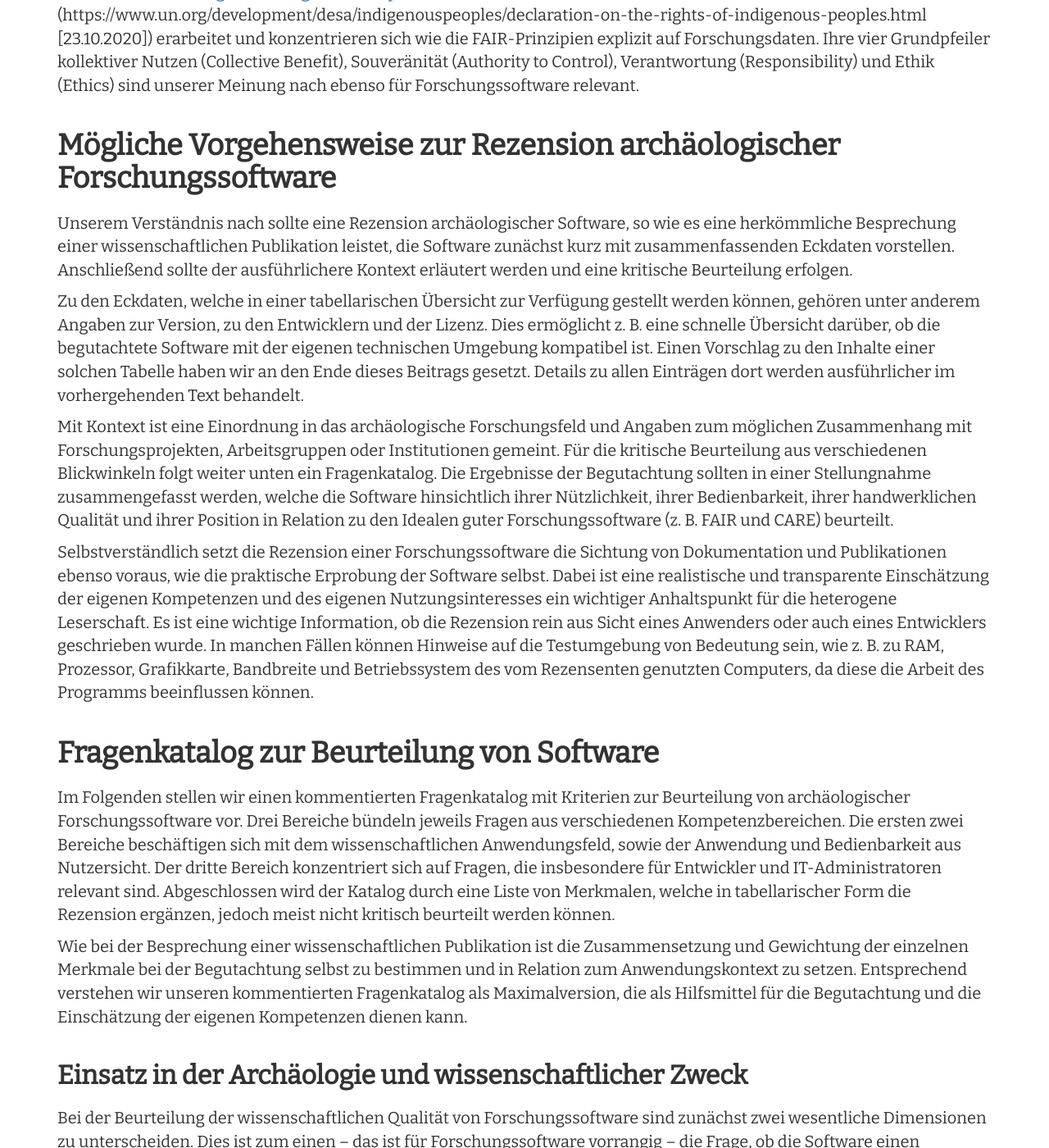
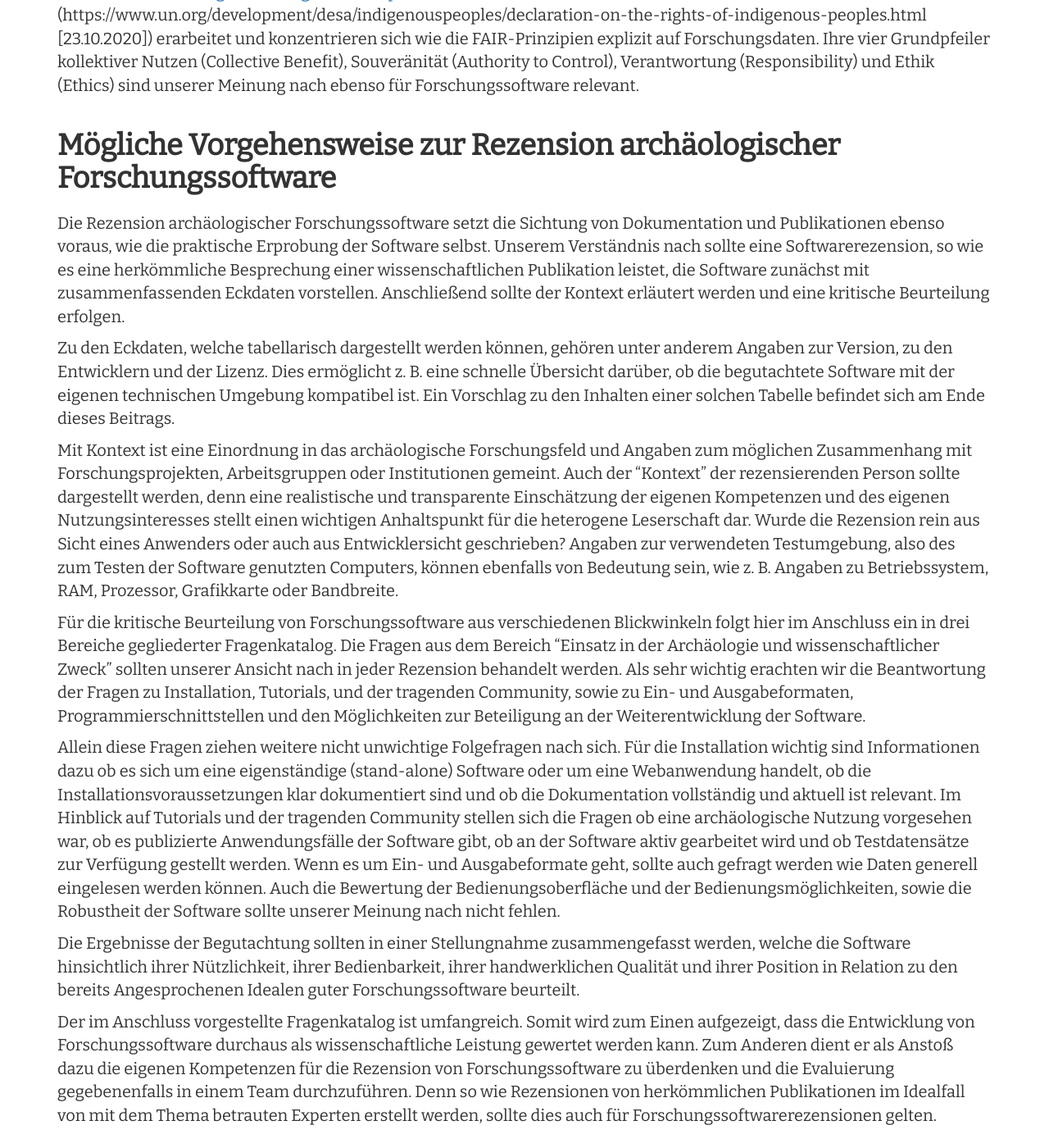
Before and after one commit to Research-Squirrel-Engineers/Impuls_SoftwareRezensionen_DGUF, a Jekyll site: the page built from Draft.md, in a window 1280 px wide and 1400 px high, scrolled down 7309 px. Shown: the whole window at 82% size. Built offline with Jekyll 4.4.1, drawn with Linux system fonts in a browser that asks for light colours; nearby versions of some CDN libraries; some of the changed text lies outside the part shown.

Commit message:
Anleitung überarbeitet. Paar Änderungen im Ausblick.

```diff
--- a/Draft.md
+++ b/Draft.md
@@ -150,13 +150,19 @@ In den Archäologien, in denen häufig an fremden Kulturen und Kulturhinterlasse
 
 ## Mögliche Vorgehensweise zur Rezension archäologischer Forschungssoftware
 
-Unserem Verständnis nach sollte eine Rezension archäologischer Software, so wie es eine herkömmliche Besprechung einer wissenschaftlichen Publikation leistet, die Software zunächst kurz mit zusammenfassenden Eckdaten vorstellen. Anschließend sollte der ausführlichere Kontext erläutert werden und eine kritische Beurteilung erfolgen.
+Die Rezension archäologischer Forschungssoftware setzt die Sichtung von Dokumentation und Publikationen ebenso voraus, wie die praktische Erprobung der Software selbst. Unserem Verständnis nach sollte eine Softwarerezension, so wie es eine herkömmliche Besprechung einer wissenschaftlichen Publikation leistet, die Software zunächst mit zusammenfassenden Eckdaten vorstellen. Anschließend sollte der Kontext erläutert werden und eine kritische Beurteilung erfolgen.
 
-Zu den Eckdaten, welche in einer tabellarischen Übersicht zur Verfügung gestellt werden können, gehören unter anderem Angaben zur Version, zu den Entwicklern und der Lizenz. Dies ermöglicht z. B. eine schnelle Übersicht darüber, ob die begutachtete Software mit der eigenen technischen Umgebung kompatibel ist. Einen Vorschlag zu den Inhalte einer solchen Tabelle haben wir an den Ende dieses Beitrags gesetzt. Details zu allen Einträgen  dort werden ausführlicher im vorhergehenden Text behandelt.
+Zu den Eckdaten, welche tabellarisch dargestellt werden können, gehören unter anderem Angaben zur Version, zu den Entwicklern und der Lizenz. Dies ermöglicht z. B. eine schnelle Übersicht darüber, ob die begutachtete Software mit der eigenen technischen Umgebung kompatibel ist. Ein Vorschlag zu den Inhalten einer solchen Tabelle befindet sich am Ende dieses Beitrags.
 
-Mit Kontext ist eine Einordnung in das archäologische Forschungsfeld und Angaben zum möglichen Zusammenhang mit Forschungsprojekten, Arbeitsgruppen oder Institutionen gemeint. Für die kritische Beurteilung aus verschiedenen Blickwinkeln folgt weiter unten ein Fragenkatalog. Die Ergebnisse der Begutachtung sollten in einer Stellungnahme zusammengefasst werden, welche die Software hinsichtlich ihrer Nützlichkeit, ihrer Bedienbarkeit, ihrer handwerklichen Qualität und ihrer Position in Relation zu den Idealen guter Forschungssoftware (z. B. FAIR und CARE) beurteilt.
+Mit Kontext ist eine Einordnung in das archäologische Forschungsfeld und Angaben zum möglichen Zusammenhang mit Forschungsprojekten, Arbeitsgruppen oder Institutionen gemeint. Auch der "Kontext" der rezensierenden Person sollte dargestellt werden, denn eine realistische und transparente Einschätzung der eigenen Kompetenzen und des eigenen Nutzungsinteresses stellt einen wichtigen Anhaltspunkt für die heterogene Leserschaft dar. Wurde die Rezension rein aus Sicht eines Anwenders oder auch aus Entwicklersicht geschrieben? Angaben zur verwendeten Testumgebung, also des zum Testen der Software genutzten Computers, können ebenfalls von Bedeutung sein, wie z. B. Angaben zu Betriebssystem, RAM, Prozessor, Grafikkarte oder Bandbreite.
 
-Selbstverständlich setzt die Rezension einer Forschungssoftware die Sichtung von Dokumentation und Publikationen ebenso voraus, wie die praktische Erprobung der Software selbst. Dabei ist eine realistische und transparente Einschätzung der eigenen Kompetenzen und des eigenen Nutzungsinteresses ein wichtiger Anhaltspunkt für die heterogene Leserschaft. Es ist eine wichtige Information, ob die Rezension rein aus Sicht eines Anwenders oder auch eines Entwicklers geschrieben wurde. In manchen Fällen können Hinweise auf die Testumgebung von Bedeutung sein, wie z. B. zu RAM, Prozessor, Grafikkarte, Bandbreite und Betriebssystem des vom Rezensenten genutzten Computers, da diese die Arbeit des Programms beeinflussen können.
+Für die kritische Beurteilung von Forschungssoftware aus verschiedenen Blickwinkeln folgt hier im Anschluss ein in drei Bereiche gegliederter Fragenkatalog. Die Fragen aus dem Bereich "Einsatz in der Archäologie und wissenschaftlicher Zweck" sollten unserer Ansicht nach in jeder Rezension behandelt werden. Als sehr wichtig erachten wir die Beantwortung der Fragen zu Installation, Tutorials, und der tragenden Community, sowie zu Ein- und Ausgabeformaten, Programmierschnittstellen und den Möglichkeiten zur Beteiligung an der Weiterentwicklung der Software.
+
+Allein diese Fragen ziehen weitere nicht unwichtige Folgefragen nach sich. Für die Installation wichtig sind Informationen dazu ob es sich um eine eigenständige (stand-alone) Software oder um eine Webanwendung handelt, ob die Installationsvoraussetzungen klar dokumentiert sind und ob die Dokumentation vollständig und aktuell ist relevant. Im Hinblick auf Tutorials und der tragenden Community stellen sich die Fragen ob eine archäologische Nutzung vorgesehen war, ob es publizierte Anwendungsfälle der Software gibt, ob an der Software aktiv gearbeitet wird und ob Testdatensätze zur Verfügung gestellt werden. Wenn es um Ein- und Ausgabeformate geht, sollte auch gefragt werden wie Daten generell eingelesen werden können. Auch die Bewertung der Bedienungsoberfläche und der Bedienungsmöglichkeiten, sowie die Robustheit der Software sollte unserer Meinung nach nicht fehlen.
+
+Die Ergebnisse der Begutachtung sollten in einer Stellungnahme zusammengefasst werden, welche die Software hinsichtlich ihrer Nützlichkeit, ihrer Bedienbarkeit, ihrer handwerklichen Qualität und ihrer Position in Relation zu den bereits Angesprochenen Idealen guter Forschungssoftware beurteilt.
+
+Der im Anschluss vorgestellte Fragenkatalog ist umfangreich. Somit wird zum Einen aufgezeigt, dass die Entwicklung von Forschungssoftware durchaus als wissenschaftliche Leistung gewertet werden kann. Zum Anderen dient er als Anstoß dazu die eigenen Kompetenzen für die Rezension von Forschungssoftware zu überdenken und die Evaluierung gegebenenfalls in einem Team durchzuführen. Denn so wie Rezensionen von herkömmlichen Publikationen im Idealfall von mit dem Thema betrauten Experten erstellt werden, sollte dies auch für Forschungssoftwarerezensionen gelten.
 
 ## Fragenkatalog zur Beurteilung von Software
 
@@ -318,7 +324,9 @@ Im Folgenden stellen wir einige Punkte vor, die tabellarisch am Ende oder Anfang
 
 ## Ausblick
 
-Dieser Impuls entsteht in einer Zeit, die von einem beschleunigten digitalen Wandel geprägt ist und sich unter anderem an der sich gerade formierenden *Nationalen Forschungsdateninfrastruktur* (NFDI) der *Deutschen Forschungsgesellschaft* (DFG) zeigt. Während bei ähnlichen Themen in Bezug auf Daten bereits mehr Konsens und Erfahrung besteht, wurde die Diskussion zur Bewertung von Software in der Archäologie und ihrer Nachbardisziplinen gerade erst begonnen. Die wenigen zum Zeitpunkt unserer Diskussion vorliegenden Softwarerezensionen für archäologische Aufgaben (insb. in der Zeitschrift *Internet Archaeology*) besprechen einige der hier genannten Punkte, sind jedoch weniger umfassend. Die Überlegungen hier sind von einer gewissen theoretischen Natur, da sich noch kein Konsens über Software- Rezensionen in der Archäologie gebildet hat. Wie einleitend bemerkt, sind Diskussionsbeiträge und Anregungen erwünscht, anhand derer eine künftige Überarbeitung dieses Dokuments möglich wird.
+Dieser Impuls entsteht in einer Zeit, die von einem beschleunigten digitalen Wandel geprägt ist und sich unter anderem an der sich gerade formierenden *Nationalen Forschungsdateninfrastruktur* (NFDI) der *Deutschen Forschungsgesellschaft* (DFG) zeigt. Während bei ähnlichen Themen in Bezug auf Daten bereits mehr Konsens und Erfahrung besteht, wurde die Diskussion zur Bewertung von Software in der Archäologie und ihren Nachbardisziplinen gerade erst begonnen. Die wenigen zum Zeitpunkt unserer Diskussion vorliegenden Softwarerezensionen für archäologische Aufgaben (insb. in der Zeitschrift *Internet Archaeology*) besprechen einige der hier genannten Punkte, sind jedoch weniger umfassend.
+
+Die Überlegungen hier sind von einer gewissen theoretischen Natur, da sich noch kein Konsens über Software- Rezensionen in der Archäologie gebildet hat. Wie einleitend bemerkt, sind Diskussionsbeiträge und Anregungen erwünscht, anhand derer eine künftige Überarbeitung dieses Dokuments möglich wird.
 
 ## Anmerkungen
 
```
